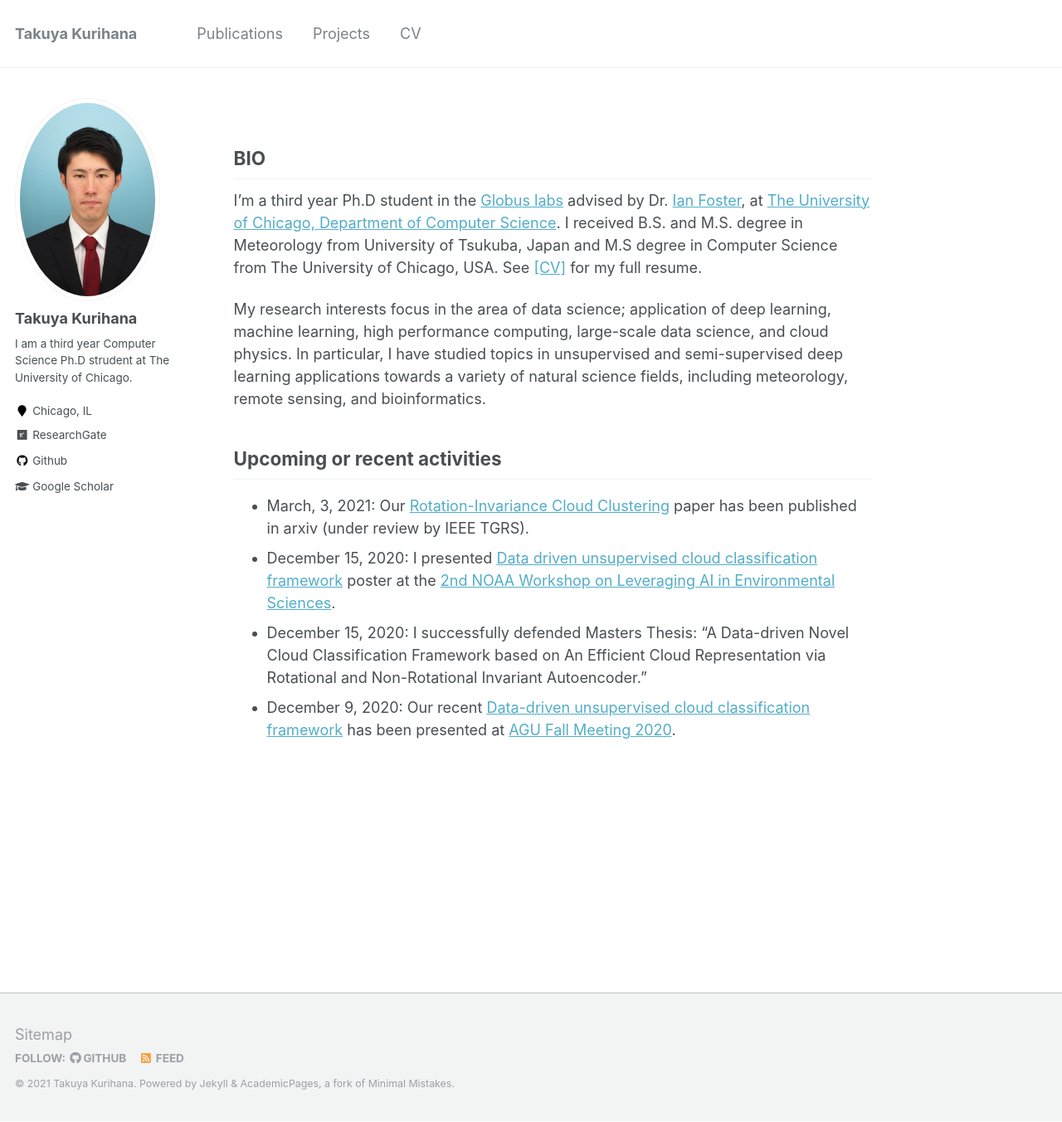
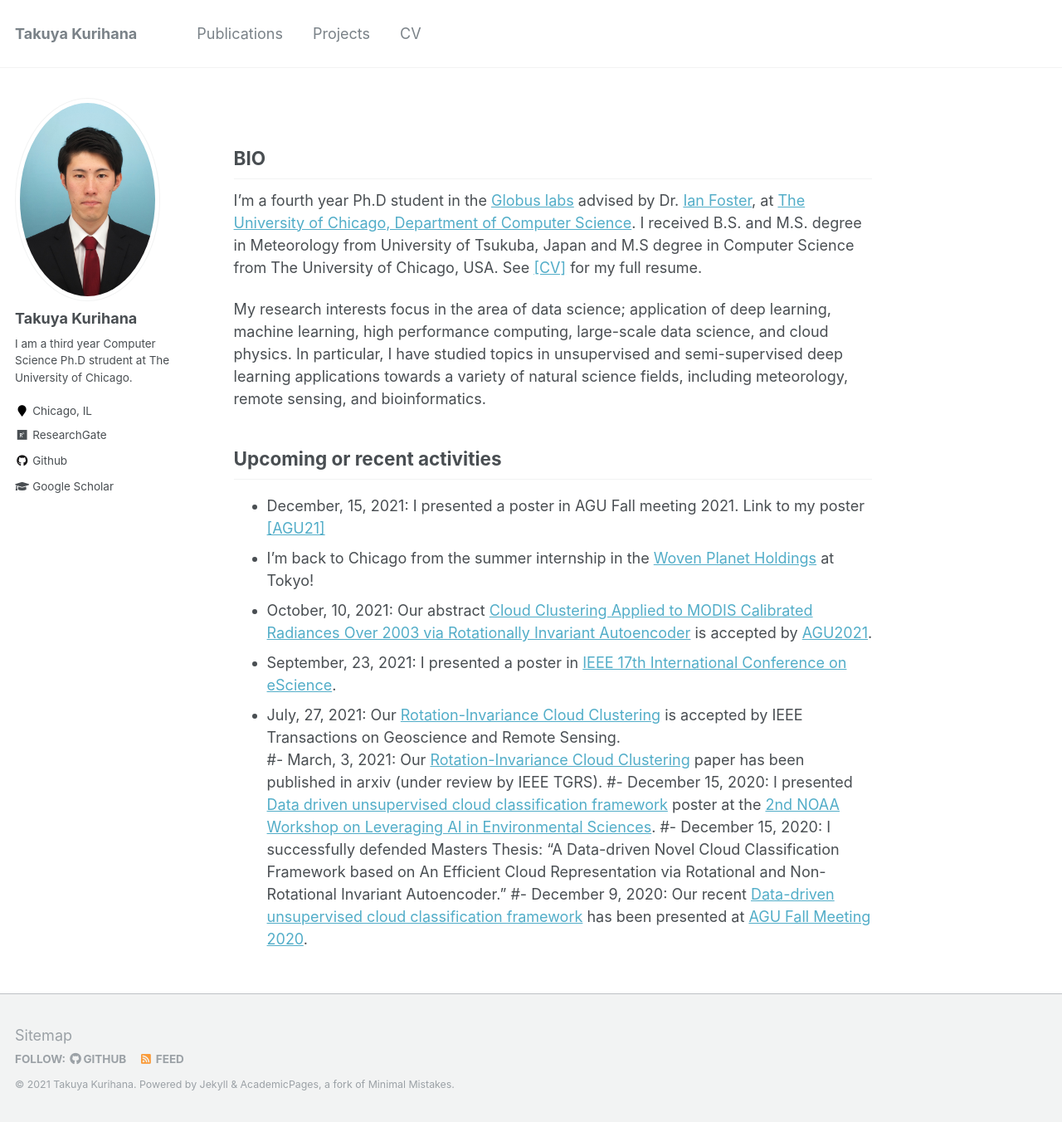
Before and after one commit to TakGlobus/takuyakurihana.github.io, a Jekyll site: the page built from _pages/about.md, in a window 1280 px wide and 1352 px high. Shown: the whole window at 83% size. Built offline with Jekyll 4.4.1, drawn with Linux system fonts in a browser that asks for light colours.

Commit message:
add about me

```diff
--- a/_pages/about.md
+++ b/_pages/about.md
@@ -8,7 +8,7 @@ redirect_from:
 ---
 
 ## BIO
-I’m a third year Ph.D student in the [Globus labs](https://labs.globus.org/) advised by Dr. [Ian Foster](https://www.anl.gov/profile/ian-t-foster),
+I’m a fourth year Ph.D student in the [Globus labs](https://labs.globus.org/) advised by Dr. [Ian Foster](https://www.anl.gov/profile/ian-t-foster),
 at [The University of Chicago, Department of Computer Science](https://www.cs.uchicago.edu/).
 I received B.S. and M.S. degree in Meteorology from University of Tsukuba, Japan
 and M.S degree in Computer Science from The University of Chicago, USA. See [\[CV\]](https://takglobus.github.io/takuyakurihana.github.io/files/cv_takuya_kurihana_latest.pdf) for my full resume.
@@ -19,7 +19,12 @@ including meteorology, remote sensing, and bioinformatics.
 
 
 ## Upcoming or recent activities
-- March, 3, 2021: Our [Rotation-Invariance Cloud Clustering](https://arxiv.org/abs/2103.04885) paper has been published in arxiv (under review by IEEE TGRS).
-- December 15, 2020: I presented [Data driven unsupervised cloud classification framework](https://www.star.nesdis.noaa.gov/star/documents/meetings/2020AI/posters/SessionII/20201215_Kurihana_R1.pdf) poster at the [2nd NOAA Workshop on Leveraging AI in Environmental Sciences](https://www.star.nesdis.noaa.gov/star/meeting_2020AIWorkshop_agenda.php#).
-- December 15, 2020: I successfully defended Masters Thesis: “A Data-driven Novel Cloud Classification Framework based on An Efficient Cloud Representation via Rotational and Non-Rotational Invariant Autoencoder.”
-- December  9, 2020: Our recent [Data-driven unsupervised cloud classification framework](https://agu2020fallmeeting-agu.ipostersessions.com/default.aspx?s=6F-FE-57-B0-35-A0-F1-E1-15-B7-22-81-57-4F-95-82&guestview=true) has been presented at [AGU Fall Meeting 2020](https://www.agu.org/fall-meeting).
+- December, 15, 2021: I presented a poster in AGU Fall meeting 2021. Link to my poster [\[AGU21\]](https://takglobus.github.io/takuyakurihana.github.io/files/poster/A35C-1635-TakuyaKurihana-AGU2021.pdf)
+- I'm back to Chicago from the summer internship in the [Woven Planet Holdings](https://www.woven-planet.global/en/woven-alpha/AMP) at Tokyo!
+- October, 10, 2021: Our abstract [Cloud Clustering Applied to MODIS Calibrated Radiances Over 2003 via Rotationally Invariant Autoencoder](https://agu.confex.com/agu/fm21/meetingapp.cgi/Paper/985693) is accepted by [AGU2021](https://www.agu.org/Fall-Meeting).
+- September, 23, 2021: I presented a poster in [IEEE 17th International Conference on eScience](https://ieeexplore.ieee.org/abstract/document/9582325).
+- July, 27, 2021: Our [Rotation-Invariance Cloud Clustering](https://ieeexplore.ieee.org/document/9497325) is accepted by IEEE Transactions on Geoscience and Remote Sensing.
+#- March, 3, 2021: Our [Rotation-Invariance Cloud Clustering](https://arxiv.org/abs/2103.04885) paper has been published in arxiv (under review by IEEE TGRS).
+#- December 15, 2020: I presented [Data driven unsupervised cloud classification framework](https://www.star.nesdis.noaa.gov/star/documents/meetings/2020AI/posters/SessionII/20201215_Kurihana_R1.pdf) poster at the [2nd NOAA Workshop on Leveraging AI in Environmental Sciences](https://www.star.nesdis.noaa.gov/star/meeting_2020AIWorkshop_agenda.php#).
+#- December 15, 2020: I successfully defended Masters Thesis: “A Data-driven Novel Cloud Classification Framework based on An Efficient Cloud Representation via Rotational and Non-Rotational Invariant Autoencoder.”
+#- December  9, 2020: Our recent [Data-driven unsupervised cloud classification framework](https://agu2020fallmeeting-agu.ipostersessions.com/default.aspx?s=6F-FE-57-B0-35-A0-F1-E1-15-B7-22-81-57-4F-95-82&guestview=true) has been presented at [AGU Fall Meeting 2020](https://www.agu.org/fall-meeting).
```
